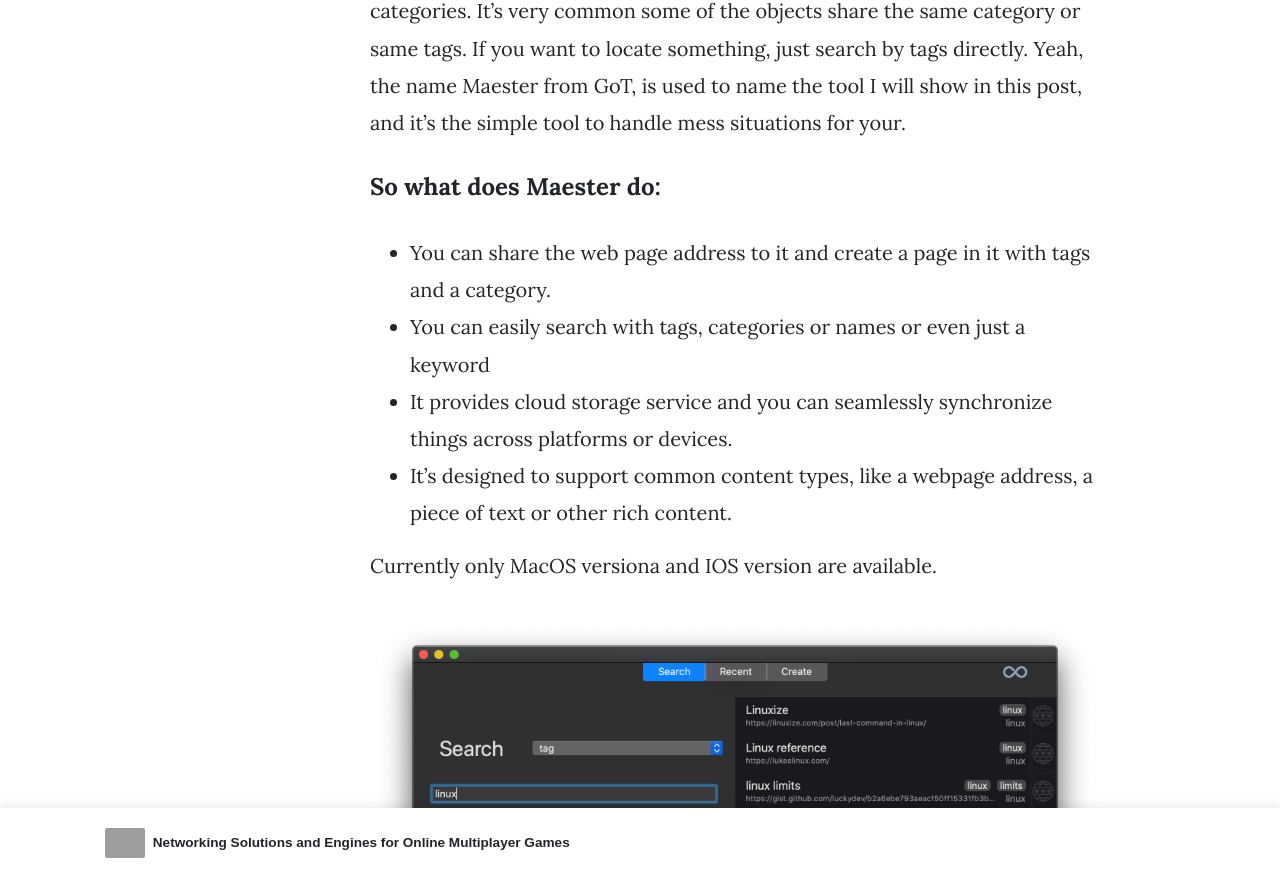
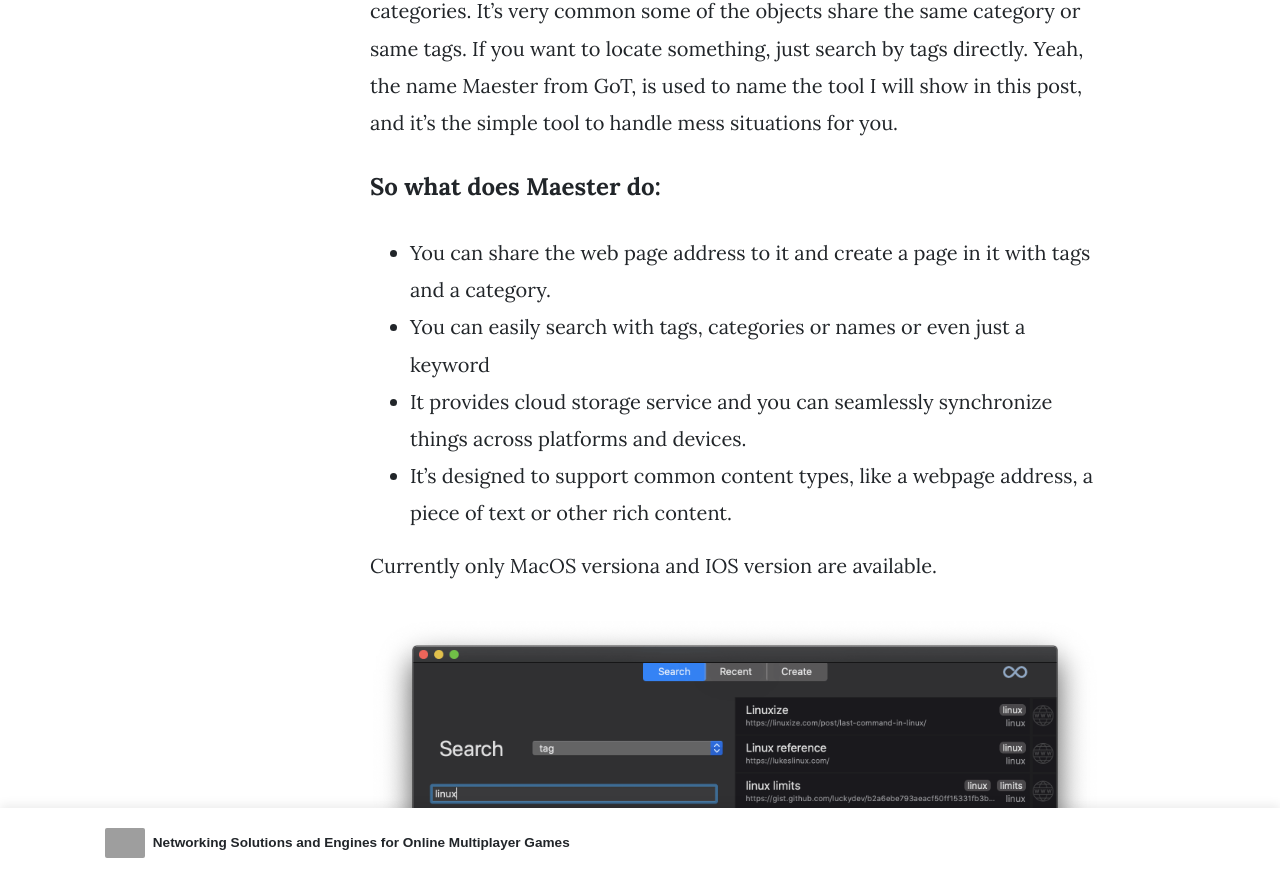
Before and after one commit to devfans/devfans.github.io, a Jekyll site: the page built from _posts/2020-02-01-manage-your-knowledge-with-maester-application.md, in a window 1280 px wide and 1400 px high, scrolled down 815 px. Shown: the part 522-1397 px from the top of the window. Built offline with Jekyll 4.4.1, drawn with Linux system fonts in a browser that asks for light colours; nearby versions of some CDN libraries; comment, search, counter and statistics services are not loaded; some of the changed text lies outside the part shown; grey boxes are pictures that could not be loaded.

```diff
--- a/_posts/2020-02-01-manage-your-knowledge-with-maester-application.md
+++ b/_posts/2020-02-01-manage-your-knowledge-with-maester-application.md
@@ -12,13 +12,13 @@
 
 You may ever used some tree like structured knowledge chart to help you classify things and compose a clear map dumped from your mind and try to maintain it with adding more and more content. This is a common and popular way for human to organize things and manage tasks. I am sure you can easily find a lot of neat tools that could do this for you.
 
-However, sometime you may feel hard to compose a tree with the pieces of knowledge or content, and you even can not easily tell the dependency relationship of two items or which should be sub-content of another. This is true because it's quite common as you see some objects or things do not really have a tree structure like relationship, and one node could have relations with unlimited other nodes, you might feel like a mess. For this situation, we commonly use another way to manage them, a flat list with tags and categories. It's very common some of the objects share the same category or same tags. If you want to locate something, just search by tags directly. Yeah, the name Maester from GoT, is used to name the tool I will show in this post, and it's the simple tool to handle mess situations for your.
+However, sometime you may feel hard to compose a tree with the pieces of knowledge or content, and you even can not easily tell the dependency relationship of two items or which should be sub-content of another. This is true because it's quite common as you see some objects or things do not really have a tree structure like relationship, and one node could have relations with unlimited other nodes, you might feel like a mess. For this situation, we commonly use another way to manage them, a flat list with tags and categories. It's very common some of the objects share the same category or same tags. If you want to locate something, just search by tags directly. Yeah, the name Maester from GoT, is used to name the tool I will show in this post, and it's the simple tool to handle mess situations for you.
 
 #### So what does Maester do:
 
 - You can share the web page address to it and create a page in it with tags and a category.
 - You can easily search with tags, categories or names or even just a keyword
-- It provides cloud storage service and you can seamlessly synchronize things across platforms or devices.
+- It provides cloud storage service and you can seamlessly synchronize things across platforms and devices.
 - It's designed to support common content types, like a webpage address, a piece of text or other rich content.
 
 Currently only MacOS versiona and IOS version are available.
```
Also changed, not shown: assets/images/maester/maester_ios_0.png, assets/images/maester/maester_ios_1.png, assets/images/maester/maester_ios_2.png, assets/images/maester/maester_ios_3.png, assets/images/maester/maester_ios_4.png, assets/images/maester/maester_mac_0.png, 2 other files.
